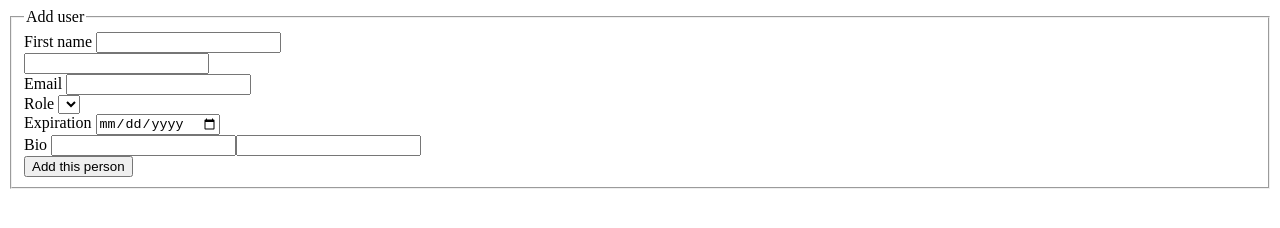
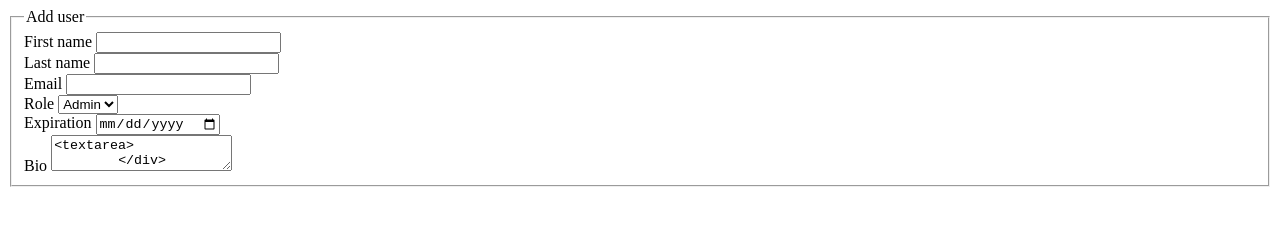
Before and after one commit to vatsan1993/practice-for-prepwork-html-forms-debugging-, a website: page index.html in a window 1280 px wide. Drawn offline with Linux system fonts and the light colour scheme.

Commit message:
fixed problems

```diff
--- a/index.html
+++ b/index.html
@@ -14,7 +14,7 @@
         </div>
 
         <div>
-        <label for="lastName">
+        <label for="lastName">Last name</label>
         <input type="text" id="lastName" name="last_name">
         </div>
 
@@ -26,9 +26,9 @@
         <div>
         <label for="role">Role</label>
         <select id="role" name="user_role_name">
-            <option value="admin"><option>
-            <option value="user"></option>
-            <option value="guest">
+            <option value="admin">Admin<option>
+            <option value="user">User</option>
+            <option value="guest">Guest</option>
         </select>
         </div>
 
@@ -39,7 +39,7 @@
 
         <div id="bio-div">
         <label for="bio">Bio</label>
-        <input id="bio" name="bio"><input>
+        <textarea id="bio" name="bio"><textarea>
         </div>
 
         <div>
```
Also changed, not shown: cypress/plugins/index.js (added, +22 -0 lines), cypress/support/commands.js (added, +25 -0 lines), cypress/support/index.js (added, +20 -0 lines), 2 other files.
